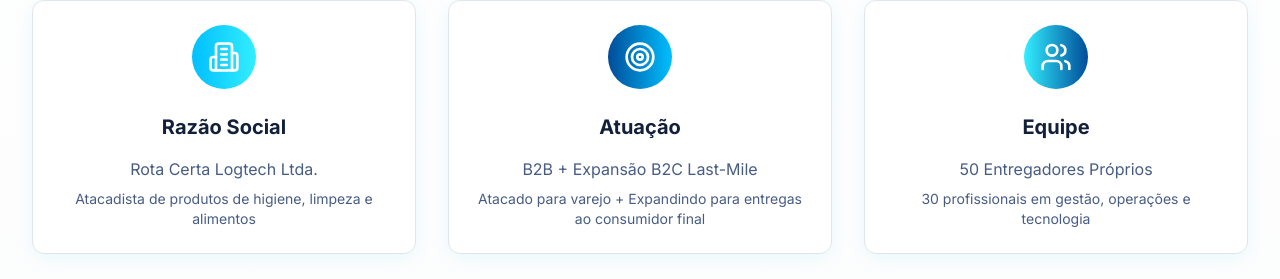
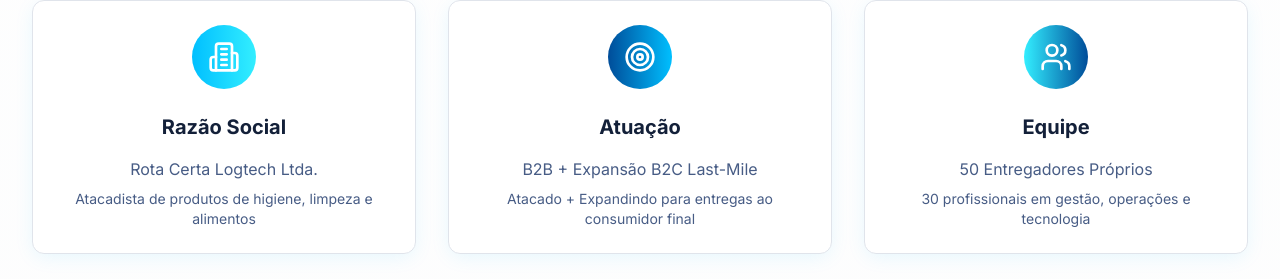
Before and after one commit to EnzoAraujoDuarte/rotacerta, a Next.js app: page / in a window 1280 px wide. Shown: the part 1834-2113 px from the top of the page. Built offline with nearby package versions, Linux system fonts and the light colour scheme.

Commit message:
Update AboutCompany.jsx

```diff
--- a/components/AboutCompany.jsx
+++ b/components/AboutCompany.jsx
@@ -142,7 +142,7 @@ export default function AboutCompany() {
             <h3 className="text-xl font-bold mb-4 text-foreground">Atuação</h3>
             <p className="text-muted-foreground mb-2">B2B + Expansão B2C Last-Mile</p>
             <p className="text-sm text-muted-foreground">
-              Atacado para varejo + Expandindo para entregas ao consumidor final
+              Atacado + Expandindo para entregas ao consumidor final
             </p>
           </div>
 
```
